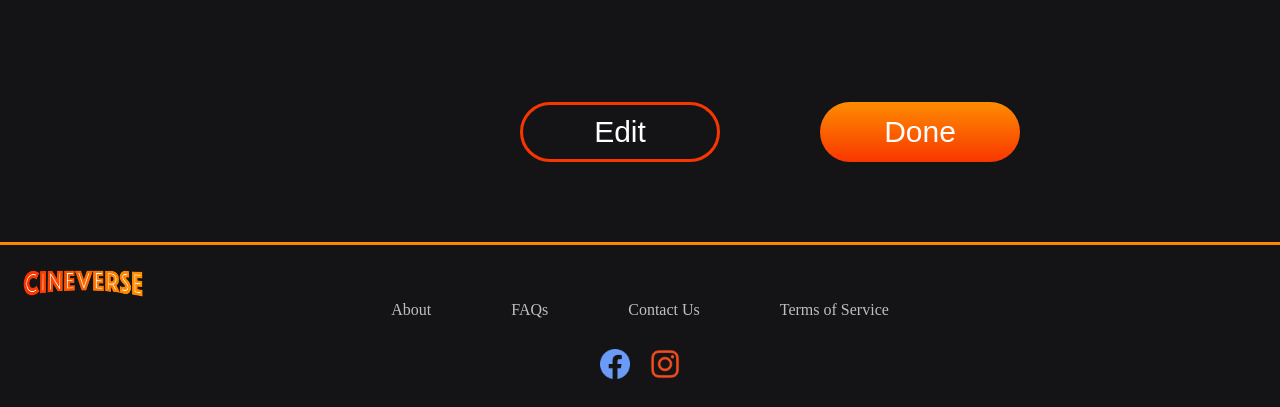
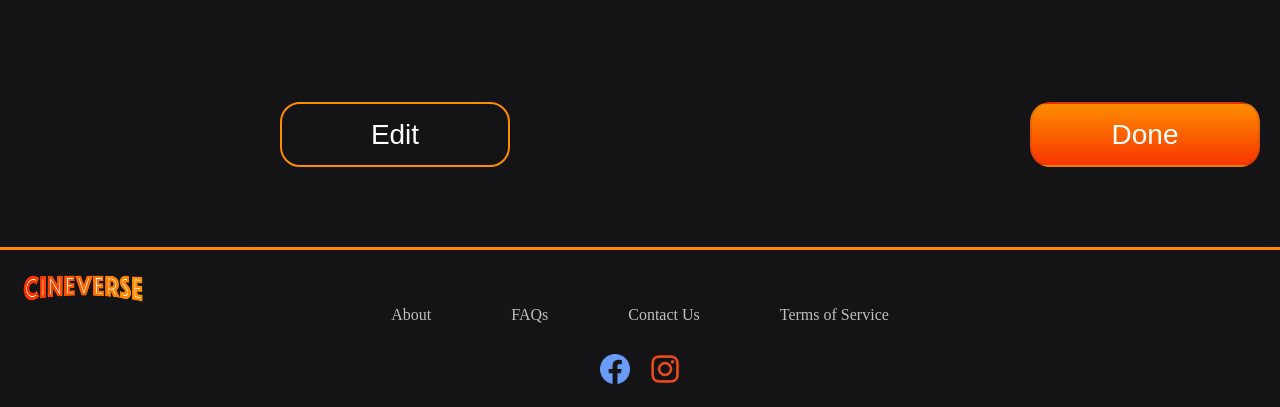
Before and after one commit to JiXiangChua/IE4717-Project, a PHP site: page /pages/checkbooking/bookingDetails.html in a window 1280 px wide. Shown: the part 1031-1438 px from the top of the page. Run offline with PHP 8.4, Linux system fonts and the light colour scheme; some web fonts are replaced.

Commit message:
Code Review for Recess Week

```diff
--- a/pages/checkbooking/bookingDetails.html
+++ b/pages/checkbooking/bookingDetails.html
@@ -78,10 +78,10 @@
                         </div>
                     </div>
 
-                    <div class="right_buttons">
+                    <div class="buttons-container">
                         <button onclick="location.href='../checkbooking/seatSelection.html'"
-                            class="edit_button">Edit</button>
-                        <button onclick="location.href='../../index.html'" class="done_button">Done</button>
+                            class="accent-button">Edit</button>
+                        <button onclick="location.href='../../index.html'" class="primary-button">Done</button>
 
                     </div>
                 </div>
--- a/pages/movies/movies.html
+++ b/pages/movies/movies.html
@@ -85,7 +85,7 @@
         </footer>
     </div>
 
-    <script type="text/javascript" src="../../components/pages/movieCardList.js"></script>
+    <script type="module" src="../../components/pages/movieCardList.js"></script>
 </body>
 
 
--- a/styles/globals/main.css
+++ b/styles/globals/main.css
@@ -98,16 +98,19 @@ p {
   height: 65px;
   font-size: 1.75em;
   font-weight: 300;
-  background-color: rgba(254, 140, 0, 0.8);
+  /* background-color: rgba(254, 140, 0, 0.8); */
+  background: linear-gradient(180deg, #fe8c00 0%, #f83600 100%);
   border: 2px solid rgba(20, 20, 22, 0.1);
   backdrop-filter: blur(30px);
   color: #ffffff;
   border-radius: 20px;
   transition: ease-in-out 0.2s;
+  transition: all 0.2s;
   cursor: pointer;
 }
 
 .primary-button:hover {
+  background: none;
   background-color: #ffffff;
   color: #fe8c00;
 }
--- a/styles/pages/bookingDetails.css
+++ b/styles/pages/bookingDetails.css
@@ -1,55 +1,52 @@
-
-body{
-    margin:0;
+body {
+  margin: 0;
   overflow-x: hidden;
 }
 
-.container{
+.container {
   padding-left: 30px;
 }
 
-.box{
+.box {
   margin: 30px 50px;
   display: flex;
   flex-direction: row;
   justify-content: left;
-
 }
 
-.movie_img{
+.movie_img {
   width: 480px;
   height: 730px;
-
 }
 
-.movie_img img{
+.movie_img img {
   width: 100%;
   height: 100%;
   border-radius: 30px;
 }
 
-.right_part{
+.right_part {
   display: flex;
   flex-direction: column;
   padding-left: 50px;
 }
 
-.right_top{
+.right_top {
   display: flex;
   flex-direction: row;
 }
 
-.movie_info{
+.movie_info {
   display: flex;
   flex-direction: column;
   width: 500px;
   height: 300px;
-    margin:0 0;
+  margin: 0 0;
   justify-content: left;
 }
 
-.movie_info h2{
-    color:white;
+.movie_info h2 {
+  color: white;
   font-size: 50px;
   margin: 0 0;
   text-align: left;
@@ -63,127 +60,90 @@ body{
   padding: 10px 10px;
 }
 
-.QR_code{
+.QR_code {
   width: 180px;
   height: 220px;
   padding-left: 300px;
 }
 
-.QR_code img{
+.QR_code img {
   width: 100%;
   height: 100%;
 }
 
-.right_table{
+.right_table {
   display: flex;
   flex-direction: column;
   padding-left: 10px;
-
 }
 
-.right_table h5{
-    color:white;
-    font-size: 30px ;
-    margin:0 0 ;
+.right_table h5 {
+  color: white;
+  font-size: 30px;
+  margin: 0 0;
   padding-bottom: 30px;
 }
 
-.right_table hr{
+.right_table hr {
   width: 100%;
 }
 
-.purchase_table{
+.purchase_table {
   padding: 30px 0;
   text-align: left;
 }
 
-.first_column{
+.first_column {
   width: 65%;
 }
 
-.second_column{
+.second_column {
   width: 20%;
   text-align: center;
 }
 
-.third_column{
+.third_column {
   text-align: center;
 }
 
-.purchase_table th{
-    color:white;
+.purchase_table th {
+  color: white;
   font-size: 28px;
 }
 
-.purchase_table td{
+.purchase_table td {
   padding-top: 20px;
-    color:white;
+  color: white;
   font-size: 25px;
   text-align: left;
 }
 
-.purchase_table td+td{
+.purchase_table td + td {
   text-align: center;
 }
 
-.purchase_table td+td+td{
+.purchase_table td + td + td {
   text-align: center;
 }
 
-.total_price{
+.total_price {
   display: flex;
   flex-direction: row;
   padding-left: 70%;
 }
 
-.total_price h5{
+.total_price h5 {
   color: white;
   font-size: 35px;
 }
 
-.price_value{
+.price_value {
   padding-left: 35%;
 }
 
-.right_buttons{
+.buttons-container {
   display: flex;
   flex-direction: row;
-    justify-content: center;
+  justify-content: space-between;
   padding-top: 70px;
 }
-
-.edit_button{
-    border: 3px solid #F83600;
-    background-color: transparent;
-    color: white;
-    width: 200px;
-    height: 60px;
-    font-size: 30px;
-    border-radius: 30px;
-    margin: 0 50px;
-    cursor: pointer;
-}
-
-.edit_button:hover{
-    background-color: white;
-    color:#FE8C00;
-}
-
-.done_button{
-    border:none;
-    background: linear-gradient(180deg, #FE8C00 0%, #F83600 100%);
-    color: white;;
-    width: 200px;
-    height: 60px;
-    font-size: 30px;
-    border-radius: 30px;
-    margin: 0 50px;
-    cursor: pointer;
-}
-
-.done_button:hover{
-    background: none;
-    background-color: white;
-    color:#FE8C00;
-    border: 3px solid #F83600;
-}
--- a/styles/pages/home.css
+++ b/styles/pages/home.css
@@ -98,6 +98,7 @@ body {
 
 #recommended-card-list {
   display: flex;
+  padding-top: 20px;
   padding-bottom: 20px;
 }
 
--- a/styles/pages/movie-payment.css
+++ b/styles/pages/movie-payment.css
@@ -98,6 +98,8 @@
 .e-ticket-seats {
   flex: 1;
   padding: 0px 0px 0px 20px;
+  margin: 0px;
+  color: #ffffff;
 }
 
 #movie-seat-number {
```
Also changed, not shown: components/pages/movieCardList.js (+6 -61 lines), styles/pages/food.css (+30 -36 lines), styles/pages/movie.css (+17 -18 lines), utils/Constants.js (+45 -17 lines), images/pages/movies/movie-blackwidow.jpg (renamed from images/pages/movies/movie-blackwindow.jpg), images/pages/movies/movie-bringmehome-large.jpeg (added), images/pages/movies/movie-detail-1917.jpg (renamed from images/pages/movies/movide-detail-1917.jpg). Lines whose indentation alone changed are shown as unchanged.
